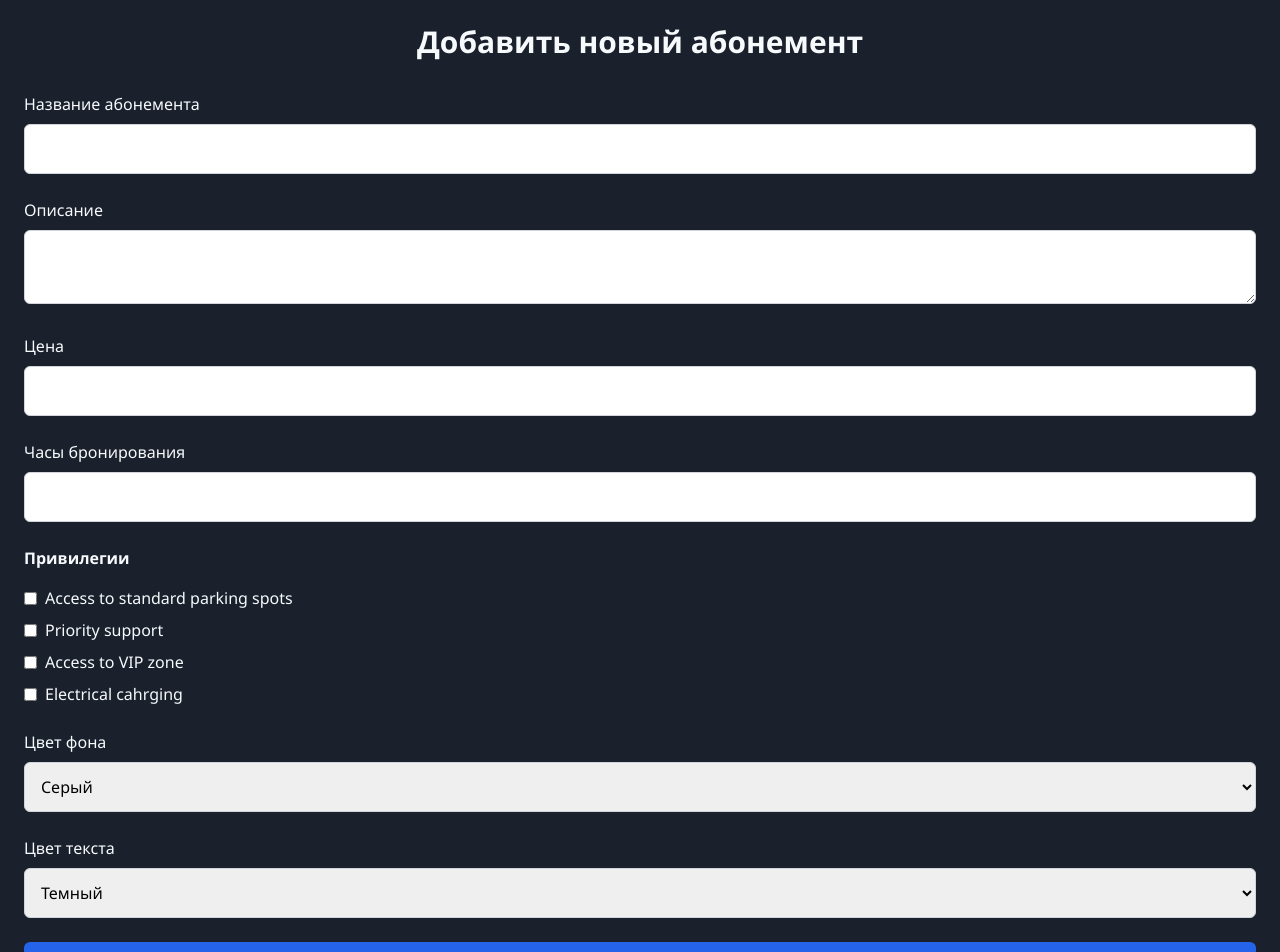
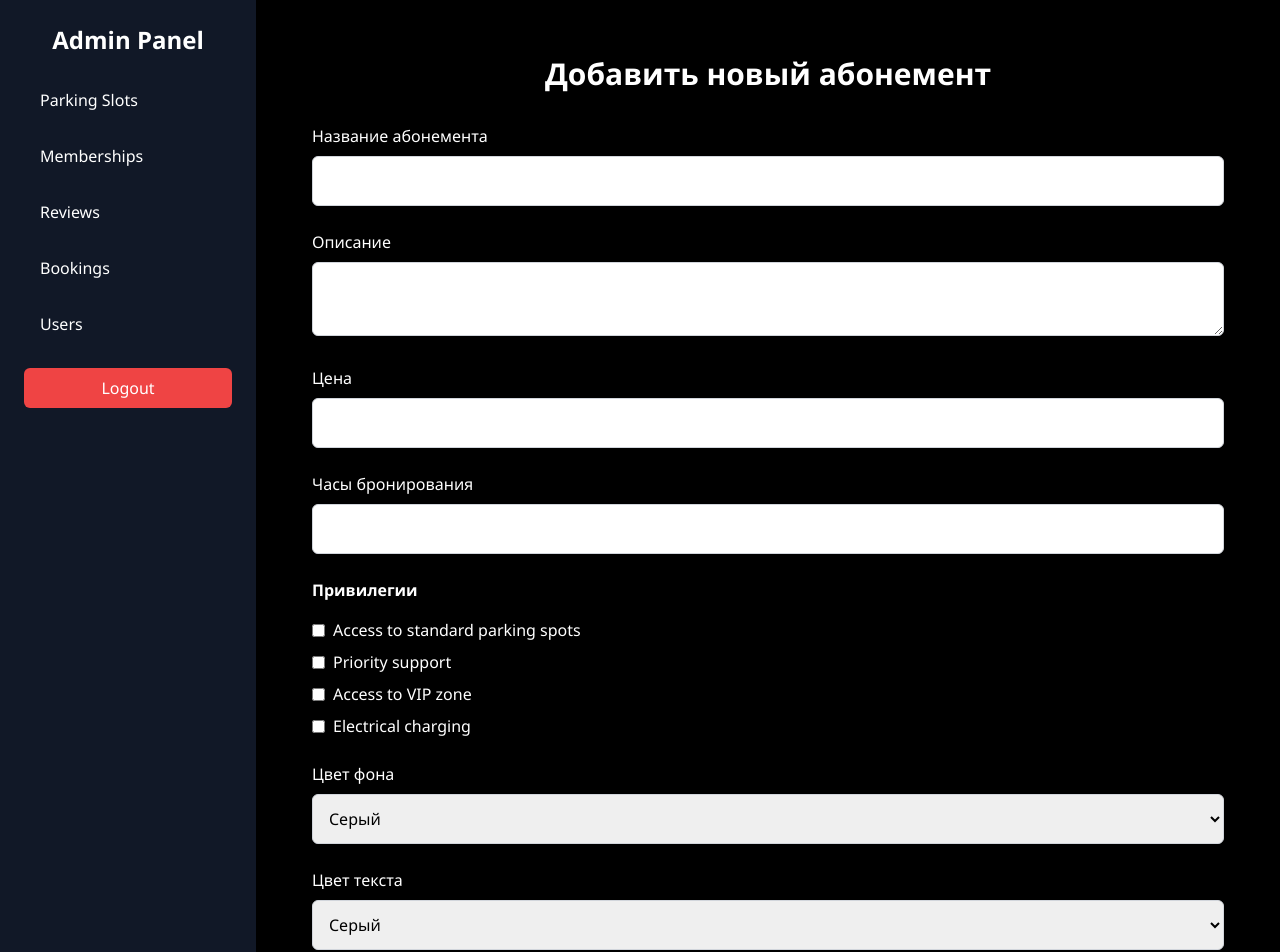
Before and after one commit to manewind/parking_app-frontend, a Next.js app: page /admin/adminMemberships in a window 1280 px wide. Shown: the top 952 px of the page. Built offline with nearby package versions, Linux system fonts and the light colour scheme.

Commit message:
admin_activities

```diff
--- a/pages/admin/adminMemberships.tsx
+++ b/pages/admin/adminMemberships.tsx
@@ -1,7 +1,16 @@
 import React, { useState } from 'react';
-import axios from 'axios';
+import AdminLayout from "../../components/adminLayout";
 
 type Privilege = { name: string; allowed: boolean };
+type Membership = {
+  title: string;
+  description: string;
+  price: string;
+  bookingHours: string;
+  privileges: Privilege[];
+  bgColor: string;
+  textColor: string;
+};
 
 const AdminAddMembership = () => {
   const [title, setTitle] = useState('');
@@ -12,17 +21,21 @@ const AdminAddMembership = () => {
     { name: 'Access to standard parking spots', allowed: false },
     { name: 'Priority support', allowed: false },
     { name: 'Access to VIP zone', allowed: false },
-    { name: 'Electrical cahrging', allowed: false },
+    { name: 'Electrical charging', allowed: false },
   ]);
-
   const [bgColor, setBgColor] = useState('bg-gray-200');
   const [textColor, setTextColor] = useState('text-gray-800');
 
-  // Обработчик отправки формы
-  const handleSubmit = async (e: React.FormEvent) => {
+  const handlePrivilegeChange = (index: number) => {
+    const updatedPrivileges = [...privileges];
+    updatedPrivileges[index].allowed = !updatedPrivileges[index].allowed;
+    setPrivileges(updatedPrivileges);
+  };
+
+  const handleSubmit = (e: React.FormEvent) => {
     e.preventDefault();
 
-    const newMembership = {
+    const newMembership: Membership = {
       title,
       description,
       price,
@@ -32,11 +45,11 @@ const AdminAddMembership = () => {
       textColor,
     };
 
-    try {
-      // Отправка данных на сервер для добавления абонемента
-      await axios.post('/api/memberships', newMembership);
+    const existingMemberships = JSON.parse(localStorage.getItem('memberships') || '[]');
+    const updatedMemberships = [...existingMemberships, newMembership];
+    localStorage.setItem('memberships', JSON.stringify(updatedMemberships));
+
     alert('Абонемент успешно добавлен!');
-      // Очистка формы
     setTitle('');
     setDescription('');
     setPrice('');
@@ -45,23 +58,14 @@ const AdminAddMembership = () => {
       { name: 'Access to standard parking spots', allowed: false },
       { name: 'Priority support', allowed: false },
       { name: 'Access to VIP zone', allowed: false },
+      { name: 'Electrical charging', allowed: false },
     ]);
     setBgColor('bg-gray-200');
     setTextColor('text-gray-800');
-    } catch (error) {
-      console.error('Ошибка при добавлении абонемента:', error);
-      alert('Ошибка при добавлении абонемента.');
-    }
-  };
-
-  // Обработчик изменения привилегий
-  const handlePrivilegeChange = (index: number) => {
-    const newPrivileges = [...privileges];
-    newPrivileges[index].allowed = !newPrivileges[index].allowed;
-    setPrivileges(newPrivileges);
   };
 
   return (
+    <AdminLayout>
       <div className="container mx-auto p-6">
         <h1 className="text-3xl font-semibold mb-8 text-center">Добавить новый абонемент</h1>
         <form onSubmit={handleSubmit} className="space-y-6">
@@ -127,9 +131,9 @@ const AdminAddMembership = () => {
             >
               <option value="bg-gray-200">Серый</option>
               <option value="bg-blue-200">Синий</option>
-            <option value="bg-yellow-200">Желтый</option>
-            <option value="text-yellow-800">Фиалетовый</option>
-            <option value="text-yellow-800">Зеленый</option>
+              <option value="bg-green-200">Зелёный</option>
+              <option value="bg-yellow-200">Жёлтый</option>
+              <option value="bg-red-200">Красный</option>
             </select>
           </div>
           <div>
@@ -139,11 +143,12 @@ const AdminAddMembership = () => {
               onChange={(e) => setTextColor(e.target.value)}
               className="w-full p-3 border border-gray-300 rounded-md text-black"
             >
-            <option value="text-gray-800">Темный</option>
+              <option value="text-gray-800">Серый</option>
               <option value="text-blue-800">Синий</option>
-            <option value="text-yellow-800">Желтый</option>
-            <option value="text-yellow-800">Фиалетовый</option>
-            <option value="text-yellow-800">Зеленый</option>
+              <option value="text-green-800">Зелёный</option>
+              <option value="text-yellow-800">Жёлтый</option>
+              <option value="text-red-800">Красный</option>
+              <option value="text-black">Черный</option>
             </select>
           </div>
           <button
@@ -154,6 +159,7 @@ const AdminAddMembership = () => {
           </button>
         </form>
       </div>
+    </AdminLayout>
   );
 };
 
--- a/pages/memberships.tsx
+++ b/pages/memberships.tsx
@@ -1,5 +1,4 @@
-import React, { useEffect, useState } from 'react';
-import Link from 'next/link';
+import React, { useState, useEffect } from 'react';
 
 type Membership = {
   title: string;
@@ -11,56 +10,13 @@ type Membership = {
   textColor: string;
 };
 
-const memberships: Membership[] = [
-  {
-    title: 'Basic',
-    description: 'Basic plan with limited privileges',
-    price: '30 BYN/month',
-    bookingHours: 'Up to 10 hours per month',
-    privileges: [
-      { name: 'Access to standard parking spots', allowed: true },
-      { name: 'Priority support', allowed: false },
-      { name: 'Access to VIP zone', allowed: false },
-      { name: 'Electrical charging', allowed: false },
-    ],
-    bgColor: 'bg-gray-200',
-    textColor: 'text-gray-800',
-  },
-  {
-    title: 'Premium',
-    description: 'Advanced plan with extended privileges',
-    price: '90 BYN/month',
-    bookingHours: 'Up to 30 hours per month',
-    privileges: [
-      { name: 'Access to standard parking spots', allowed: true },
-      { name: 'Priority support', allowed: true },
-      { name: 'Access to VIP zone', allowed: false },
-      { name: 'Electrical charging', allowed: false },
-    ],
-    bgColor: 'bg-blue-200',
-    textColor: 'text-blue-800',
-  },
-  {
-    title: 'VIP',
-    description: 'Full access to all privileges',
-    price: '180 BYN/month',
-    bookingHours: 'Unlimited booking hours',
-    privileges: [
-      { name: 'Access to standard parking spots', allowed: true },
-      { name: 'Priority support', allowed: true },
-      { name: 'Access to VIP zone', allowed: true },
-      { name: 'Electrical charging', allowed: true },
-    ],
-    bgColor: 'bg-yellow-200',
-    textColor: 'text-yellow-800',
-  },
-];
-
 const Memberships = () => {
-  const [animate, setAnimate] = useState<boolean>(false);
+  const [memberships, setMemberships] = useState<Membership[]>([]);
 
   useEffect(() => {
-    setAnimate(true);
+    // Получаем абонементы из localStorage
+    const savedMemberships = JSON.parse(localStorage.getItem('memberships') || '[]');
+    setMemberships(savedMemberships);
   }, []);
 
   return (
@@ -70,18 +26,11 @@ const Memberships = () => {
         {memberships.map((membership, index) => (
           <div
             key={index}
-            className={`p-8 rounded-lg shadow-lg ${membership.bgColor} ${membership.textColor} min-h-[400px] flex flex-col justify-between transition-all duration-500 ease-out ${
-              animate
-                ? `opacity-100 translate-y-0`
-                : `opacity-0 translate-y-10`
-            }`}
-            style={{
-              animationDelay: `${index * 0.2}s`,
-            }}
+            className={`p-8 rounded-lg shadow-lg ${membership.bgColor} ${membership.textColor} min-h-[400px] flex flex-col justify-between`}
           >
             <h2 className="text-3xl font-bold mb-2">{membership.title}</h2>
             <p className="mb-4">{membership.description}</p>
-            <p className="text-lg font-semibold mb-2">Price: {membership.price}</p>
+            <p className="text-lg font-semibold mb-2">Price: {membership.price} BYN/Month</p>
             <p className="text-sm mb-4">Booking Hours: {membership.bookingHours}</p>
             <ul className="space-y-2">
               {membership.privileges.map((privilege, idx) => (
@@ -95,11 +44,6 @@ const Memberships = () => {
                 </li>
               ))}
             </ul>
-            <button className="mt-6 py-2 px-4 rounded bg-blue-600 text-white hover:bg-blue-700">
-              <Link href = "/payment">
-              Choose {membership.title}
-              </Link>
-            </button>
           </div>
         ))}
       </div>
--- a/pages/profile/[userId].tsx
+++ b/pages/profile/[userId].tsx
@@ -7,7 +7,7 @@ import { useAuth } from "../../contexts/authContext";
 interface User {
   id: number;
   username: string;
-  phone: string;
+  email: string;
 }
 
 const ProfilePage = () => {
@@ -75,10 +75,9 @@ const ProfilePage = () => {
       </div>
 
       <div className="text-center mb-6">
-        <h1 className="text-3xl font-bold">{user?.username || "Guest"}</h1>
+        <h1 className="text-3xl font-bold">{user?.username}</h1>
         <div className="flex justify-center items-center space-x-2 mt-4">
-          <HiPhone size={20} />
-          <h2 className="text-xl font-semibold">{user?.phone || "+375296473620"}</h2>
+          <h2 className="text-xl font-semibold">{user?.email}</h2>
         </div>
       </div>
 
```
Also changed, not shown: pages/admin/adminUsers.tsx (+49 -9 lines). Lines whose indentation alone changed are shown as unchanged.
